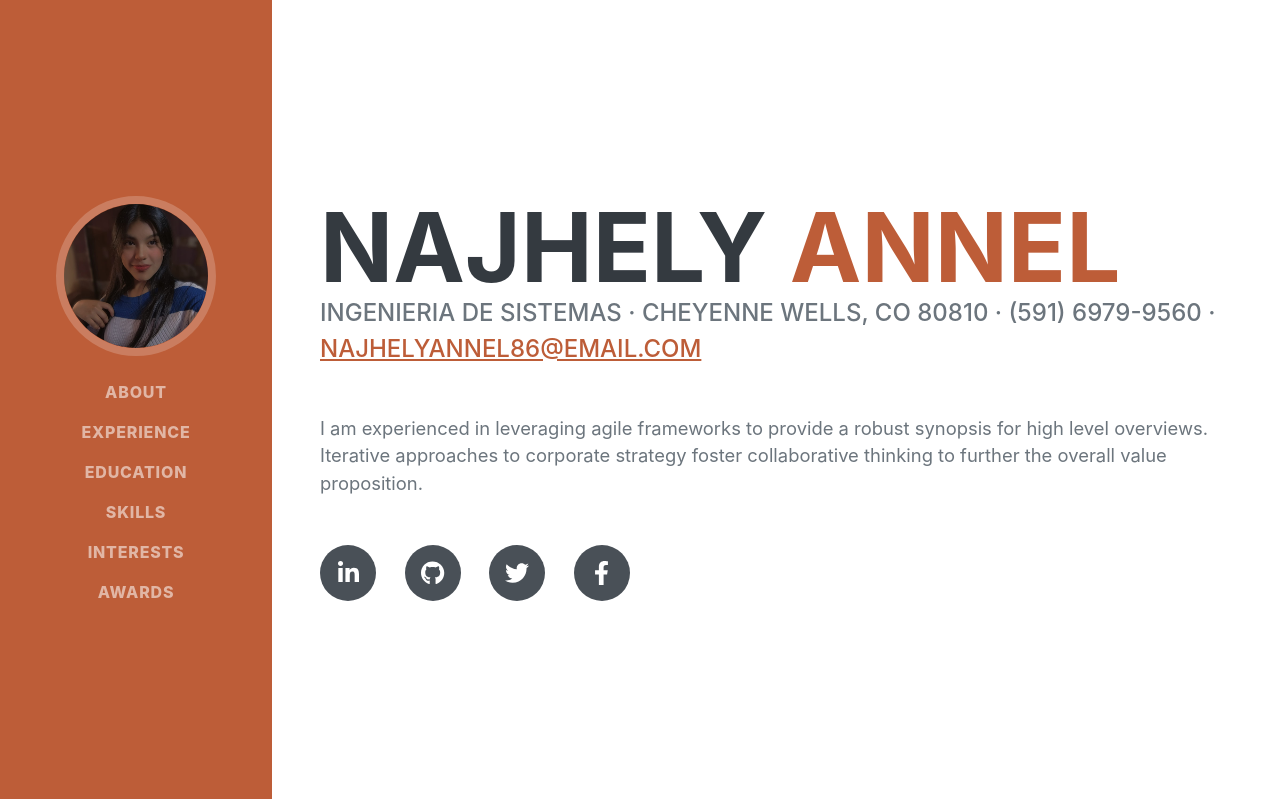
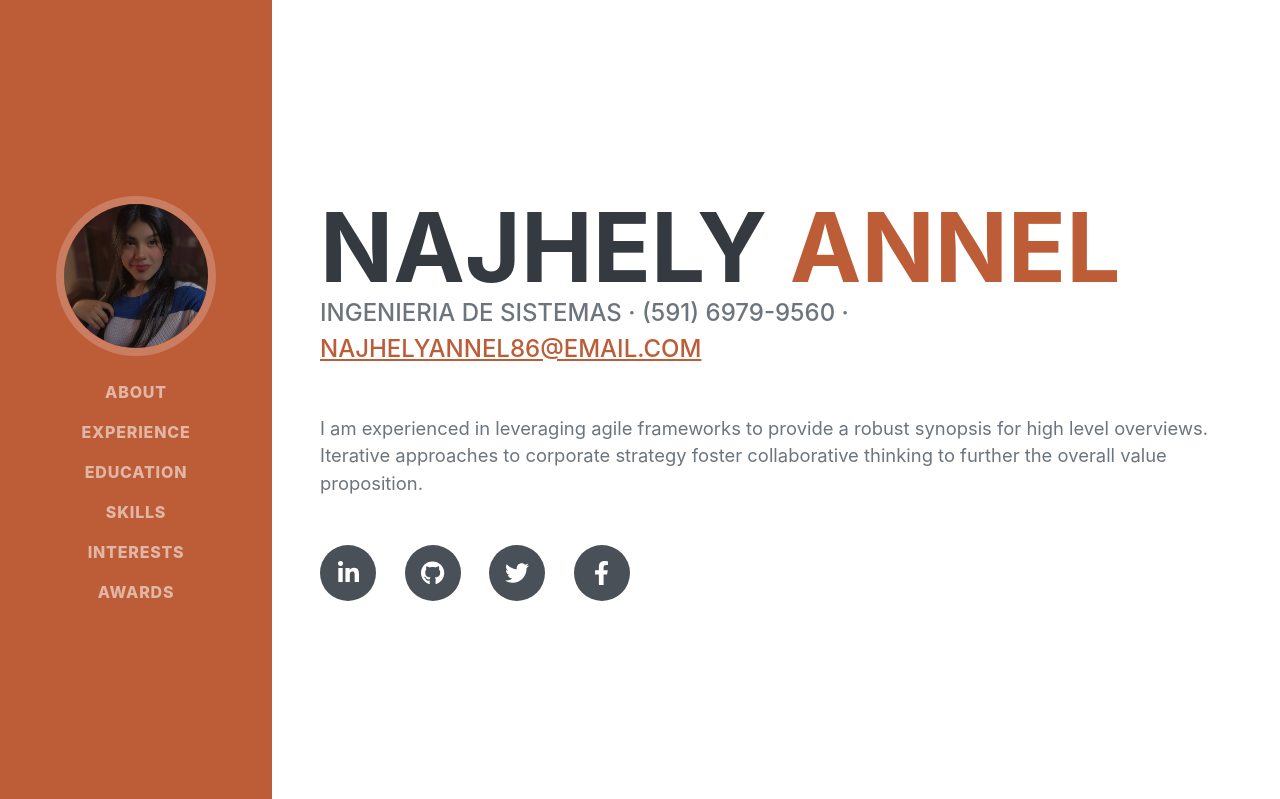
Before and after one commit to AnnelMN/myportfolio, a Django app: page / in a window 1280 px wide. Shown: the top 799 px of the page. Run offline with Django 5.2, Linux system fonts and the light colour scheme; some libraries are stand-ins or nearby versions; some web fonts are replaced.

Commit message:
En aca puse mi nombre

```diff
--- a/templates/index.html
+++ b/templates/index.html
@@ -20,7 +20,7 @@
         <!-- Navigation-->
         <nav class="navbar navbar-expand-lg navbar-dark bg-primary fixed-top" id="sideNav">
             <a class="navbar-brand js-scroll-trigger" href="#page-top">
-                <span class="d-block d-lg-none">Clarence Taylor</span>
+                <span class="d-block d-lg-none">Annel Mamani</span>
                 <span class="d-none d-lg-block"><img class="img-fluid img-profile rounded-circle mx-auto mb-2" src="{% static 'assets/img/imagen.jpeg' %}" alt="..." /></span>
             </a>
             <button class="navbar-toggler" type="button" data-bs-toggle="collapse" data-bs-target="#navbarResponsive" aria-controls="navbarResponsive" aria-expanded="false" aria-label="Toggle navigation"><span class="navbar-toggler-icon"></span></button>
@@ -45,7 +45,7 @@
                         <span class="text-primary">ANNEL</span>
                     </h1>
                     <div class="subheading mb-5">
-                        INGENIERIA DE SISTEMAS · Cheyenne Wells, CO 80810 · (591) 6979-9560 ·
+                        INGENIERIA DE SISTEMAS · (591) 6979-9560 ·
                         <a href="mailto:najhelyannel86@email.com">najhelyannel86@email.com</a>
                     </div>
                     <p class="lead mb-5">I am experienced in leveraging agile frameworks to provide a robust synopsis for high level overviews. Iterative approaches to corporate strategy foster collaborative thinking to further the overall value proposition.</p>
```
